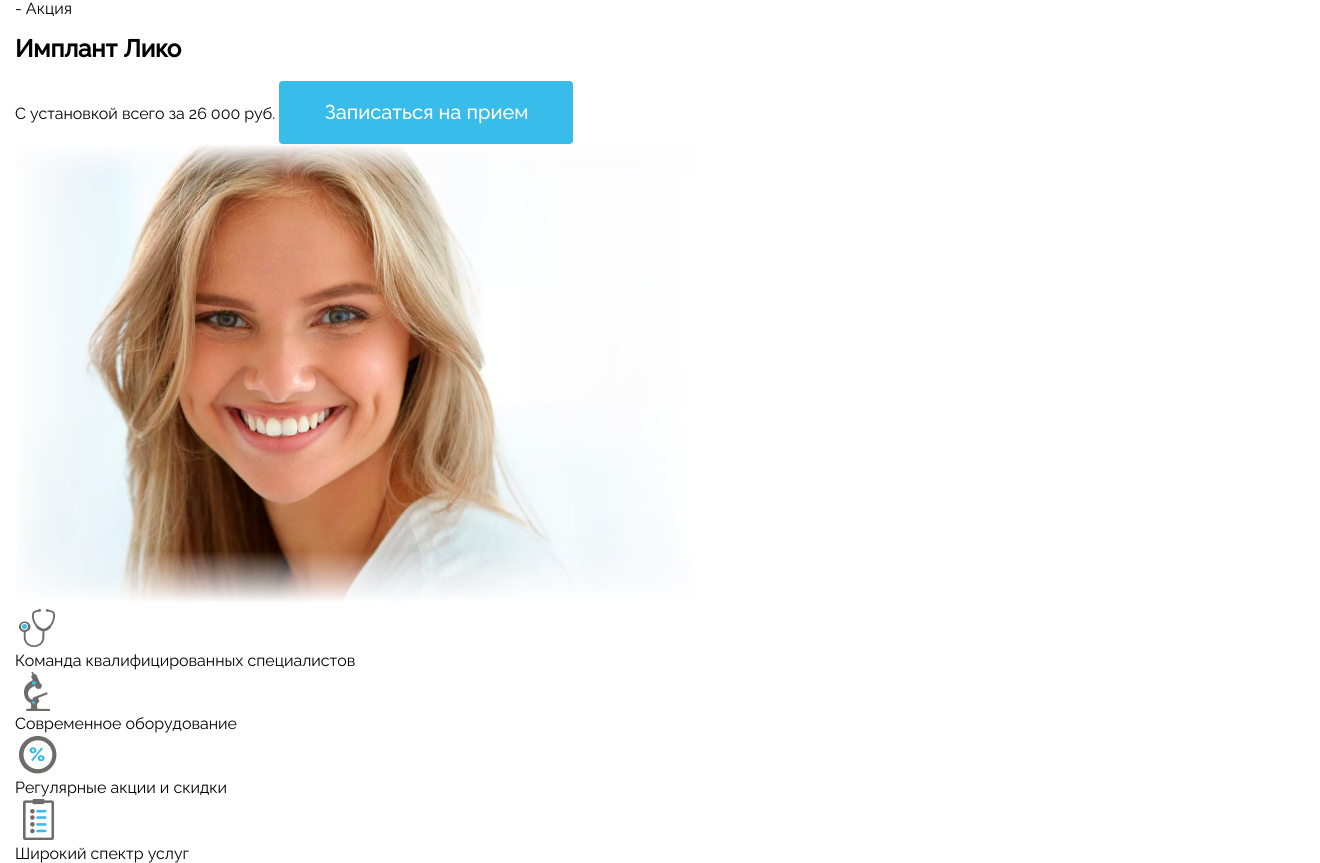
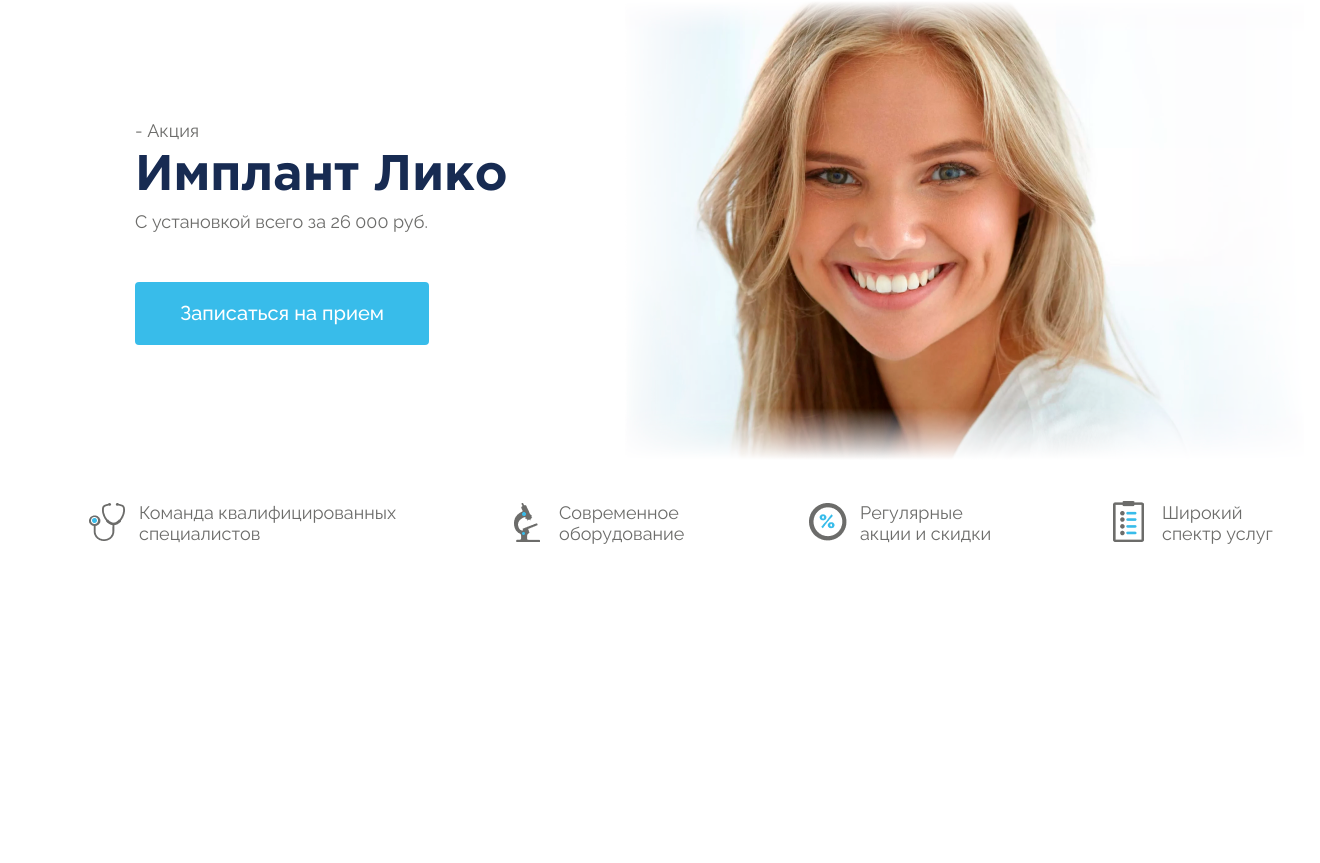
Before and after one commit to MrKobra/dental_web, a PHP site: page / in a window 1320 px wide. Shown: the part 223-1086 px from the top of the page. After the commit the page ends 767 px from the top, so only its background shows below. Run offline with PHP 8.4, Linux system fonts and the light colour scheme.

Commit message:
Add stock banner styles (index.html)

```diff
--- a/html/css/style.css
+++ b/html/css/style.css
@@ -176,4 +176,66 @@ body {
   margin-top: -4px;
 }
 
+/* Stock Banner */
+.stocks-banner-container {
+  display: flex;
+  justify-content: space-between;
+  align-items: center;
+}
+.stocks-banner-text {
+  padding-left: 120px;
+  box-sizing: border-box;
+  flex-basis: 580px;
+}
+.stocks-banner-text span {
+  font-size: 18px;
+  line-height: 21px;
+  color: #6C6C6A;
+  display: block;
+}
+.stocks-banner-text h2 {
+  font-size: 50px;
+  color: #172B52;
+  font-family: "Gotham Pro", "Raleway", sans-serif;
+  margin: 10px 0;
+}
+.stocks-banner-text .btnLight {
+  margin-top: 50px;
+}
+.stocks-banner-img {
+  flex-basis: 680px;
+}
+.stocks-banner .advantages {
+  padding: 35px 0;
+}
+.stocks-banner .advantages-container {
+  display: flex;
+}
+.stocks-banner .advantages-card {
+  box-sizing: border-box;
+  display: flex;
+  justify-content: space-between;
+  align-items: center;
+}
+.stocks-banner .advantages-card-img {
+  flex-basis: 47px;
+  text-align: right;
+}
+.stocks-banner .advantages-card-text {
+  padding-left: 10px;
+}
+.stocks-banner .advantages-card span {
+  font-size: 18px;
+  line-height: 21px;
+  color: #6C6C6A;
+}
+.stocks-banner .advantages-card:first-child {
+  flex-basis: 390px;
+  padding-left: 70px;
+}
+.stocks-banner .advantages-card:not(:first-child) {
+  flex-basis: 300px;
+  padding-left: 100px;
+}
+
 /*# sourceMappingURL=style.css.map */
--- a/html/css/style.sass
+++ b/html/css/style.sass
@@ -98,3 +98,53 @@
             right: 5px
             top: 50%
             margin-top: -4px
+
+/* Stock Banner */
+
+.stocks-banner
+  &-container
+    display: flex
+    justify-content: space-between
+    align-items: center
+  &-text
+    padding-left: 120px
+    box-sizing: border-box
+    flex-basis: 580px
+    span
+      font-size: 18px
+      line-height: 21px
+      color: #6C6C6A
+      display: block
+    h2
+      font-size: 50px
+      color: #172B52
+      font-family: $hFont, $mFont, sans-serif
+      margin: 10px 0
+    .btnLight
+      margin-top: 50px
+  &-img
+    flex-basis: 680px
+  .advantages
+    padding: 35px 0
+    &-container
+      display: flex
+    &-card
+      box-sizing: border-box
+      display: flex
+      justify-content: space-between
+      align-items: center
+      &-img
+        flex-basis: 47px
+        text-align: right
+      &-text
+        padding-left: 10px
+      span
+        font-size: 18px
+        line-height: 21px
+        color: #6C6C6A
+      &:first-child
+        flex-basis: 390px
+        padding-left: 70px
+      &:not(:first-child)
+        flex-basis: 300px
+        padding-left: 100px
```
